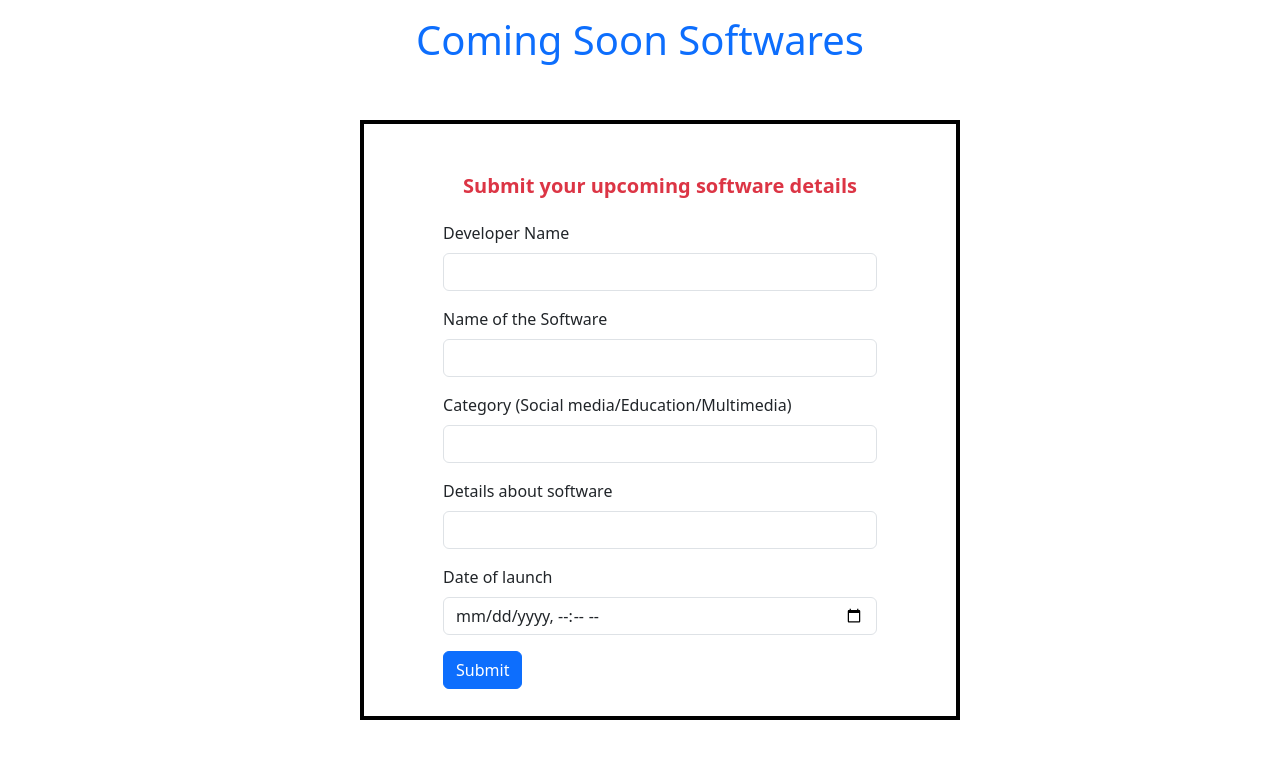
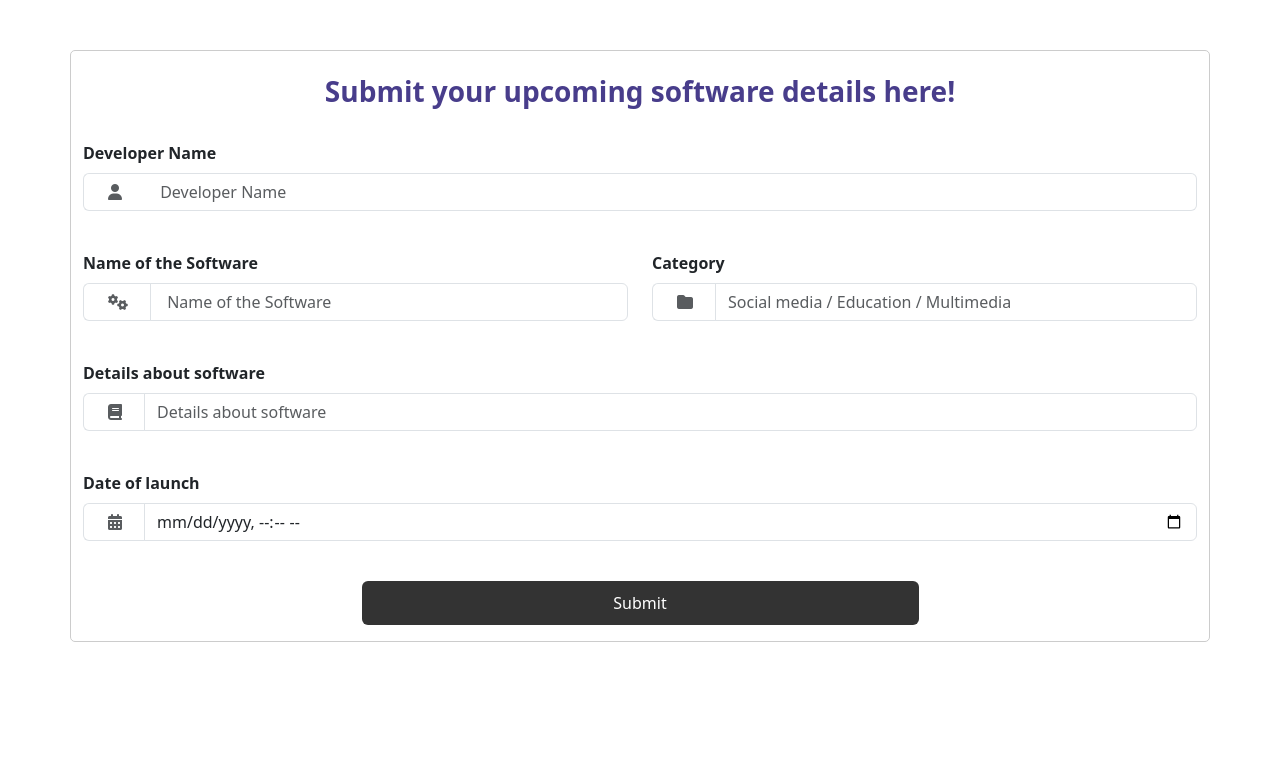
Before and after one commit to LakruwanJ/SoftDex, a PHP site: page /pages/comingsoon.php in a window 1280 px wide. Shown: the top 759 px of the page. Run offline with PHP 8.4, Linux system fonts and the light colour scheme; some libraries are stand-ins or nearby versions.

Commit message:
comin soon
update

```diff
--- a/css/comingsoon.css
+++ b/css/comingsoon.css
@@ -1,52 +1,77 @@
-/* Reset default margin and padding */
-body {
 
-  margin: 0;
-  padding: 0;
-}
 
-/* Style the body element */
-body {
-
-}
-p{
-  margin: 20px;
-  padding: 10px;
-
-}
-#para1{
-  margin: 0;
-  padding: 5px;
-}
-
-#para2{
-  margin: 10px;
-  padding: 10px;
+.header {
+  background-color: black;
+  color: white;
+  text-align:center;
+  padding: 20px;
 }
 
 
-/* Style the container div */
-.div {
-  width: 600px;
-  height: 600px;
-  align-items: center;
-  justify-content: center;
-  display: flex;
-  padding:5px;
-  margin: 20px;
-  position: absolute;
-  top: 50%;
-  left: 50%;
-  transform: translate(-50%, -50%);
+.container {
+margin-top: 50px;
+border: 1px solid #ccc;
+border-radius: 5px;
+ margin-bottom: 20px;
+/* color: darkslateblue; */
 
 }
-
-/* Add a border to the container div */
-.border-4 {
-  border: 4px solid black;
+.section1{
+padding: 30px;
+border: 1px solid #ccc;
+border-radius: 5px;
+margin-bottom: 10px;
+background-color:#ffffff;
+/*color: darkslateblue;  */
 }
 
-/* Center the text within the container div */
-.text-center {
-  text-align: center;
+.col-md-4 {
+padding: 20px;
+border: 1px solid #ccc;
+border-radius: 5px;
+margin-bottom: 20px;
+
 }
+col-md-8 {
+padding: 20px;
+border: 1px solid #ccc;
+border-radius: 5px;
+margin-bottom: 20px;
+
+
+}
+form label {
+font-weight: bold;
+}
+
+.form-group {
+margin-bottom: 20px;
+}
+
+.form-control {
+width: 100%;
+padding: 10px;
+border: 1px solid #ccc;
+border-radius: 5px;
+}
+
+.btn-primary {
+background-color: #007bff;
+color: #fff;
+border: none;
+padding: 10px 20px;
+border-radius: 5px;
+cursor: pointer;
+}
+
+.btn-primary:hover {
+background-color: #0056b3;
+}
+
+button[type="submit"] {
+background-color: #333;
+color: #fff;
+padding: 10px 20px;
+border: none;
+cursor: pointer;
+}
--- a/pages/comingsoon.php
+++ b/pages/comingsoon.php
@@ -17,54 +17,164 @@ if (isset($_GET['error'])) {
 <html lang="en">
     <head>
         <meta charset="UTF-8">
+<meta http-equiv="X-UA-Compatible" content="IE=edge">
 <meta name="viewport" content="width=device-width, initial-scale=1.0">
-        <title>Coming Soon</title>
-        <link rel="stylesheet" href="../css/comingsoon.css">
+<link rel="stylesheet" type="text/css" href="../css/comingsoon.css">
+<link rel="stylesheet" href="https://cdnjs.cloudflare.com/ajax/libs/twitter-bootstrap/4.1.2/css/bootstrap.min.css" />
+<link href="https://fonts.googleapis.com/css?family=Roboto" rel="stylesheet" />
+<link rel="stylesheet" href="path/to/bootstrap.min.css">
+<script src="https://kit.fontawesome.com/b0ede3d087.js" crossorigin="anonymous"></script>
 
+</head>
 
-        <link href="https://cdn.jsdelivr.net/npm/bootstrap@5.3.2/dist/css/bootstrap.min.css" rel="stylesheet" integrity="sha384-T3c6CoIi6uLrA9TneNEoa7RxnatzjcDSCmG1MXxSR1GAsXEV/Dwwykc2MPK8M2HN" crossorigin="anonymous">
-        <script src="https://cdn.jsdelivr.net/npm/bootstrap@5.3.2/dist/js/bootstrap.bundle.min.js" integrity="sha384-C6RzsynM9kWDrMNeT87bh95OGNyZPhcTNXj1NW7RuBCsyN/o0jlpcV8Qyq46cDfL" crossorigin="anonymous"></script>
-    </head>
 
 <body>
 
 
+<div class="container">
 
-        <p class="text-center fs-1 text-primary">Coming Soon Softwares</p>
+   <form action="comingswregister.php" method="post" enctype="multipart/form-data">
 
 
-        <div class="div border-4">
+        <div class="row">
 
 
-            <form action="comingswregister.php" method="POST">
-                <p class="text-center text-danger fs-5" id="para2" > <b> Submit your upcoming software details </b></p>
 
-                <div class="mb-3">
+
+
+            <div class="col-md-12">
+                <br>
+                <h3 style="text-align: center; color: darkslateblue"><b>  Submit your upcoming software details here! </b></h3>
+                <br>
+
+
+
+
+                <!--Developer Name-->
+
+
+                <div class="form-group">
+                    <div class="row">
+
+                        <div class="col-lg-12 mb-4">
                              <?= $message ?>
-                    <label for="nameofdeveloper" class="form-label">Developer Name</label>
-                    <input type="text" class="form-control" id="namedevelpoer" name="devname" value="">
+                            <label for="title">Developer Name</label>
+                            <div class="input-group">
+                                <div class="input-group-prepend">
+                                    <span class="input-group-text bg-white px-4 border-md border-right-0">
+                                        <i class="fa fa-user text-muted"></i>
+                                    </span>
                                 </div>
-                <div class="mb-3">
-                    <label for="nameofsoftware" class="form-label">Name of the Software</label>
-                    <input type="text" class="form-control" id="nameofsoftware" name="swname" value="">
+
+                                <input id="namedevelpoer" type="text" name="devname" placeholder=" Developer Name" class="form-control bg-white border-left-0 border-md" required>
                             </div>
-                <div class="mb-3">
-                    <label for="nameofsoftware" class="form-label">Category (Social media/Education/Multimedia)</label>
-                    <input type="text" class="form-control" id="namedevelpoer" name="category" value="">
+                        </div>
+                    </div>
+                </div>
+
+
+
+
+
+
+                <!--Name of the Software-->
+                <div class="form-group">
+                    <div class="row">
+
+                        <div class="col-lg-6 mb-4">
+                            <label for="nameofsoftware">Name of the Software</label>
+                            <div class="input-group">
+                                <div class="input-group-prepend">
+                                    <span class="input-group-text bg-white px-4 border-md border-right-0">
+                                        <i class="fa fa-cogs text-muted"></i>
+
+                                    </span>
+                                </div>
+                                <input type="text" class="form-control" id="nameofsoftware" name="swname" placeholder=" Name of the Software"value="">
+                            </div>
+                        </div>
+
+                        <div class="col-lg-6 mb-4">
+                            <label for="language">Category </label>
+                            <div class="input-group">
+                                <div class="input-group-prepend">
+                                    <span class="input-group-text bg-white px-4 border-md border-right-0">
+                                        <i class="fa fa-folder text-muted"></i>
+
+                                    </span>
+                                </div>
+                                <input type="text" class="form-control" id="namedevelpoer" name="category"  placeholder="Social media / Education / Multimedia"value="">
+                            </div>
+                        </div>
+
 
                     </div>
-                <div class="mb-3">
-                    <label for="detailsoftware" class="form-label">Details about software</label>
-                    <input type="text" class="form-control" id="detailsoftware"  name="details" value="">
                 </div>
-                <div class="mb-3">
-                    <label for="launchdate" class="form-label">Date of launch</label>
+
+
+
+                <!--Details about software-->
+
+
+               <div class="form-group">
+                <div class="row">
+                    <div class="col-lg-12 mb-4">
+                        <label for="detailsoftware">Details about software</label>
+                        <div class="input-group">
+                            <div class="input-group-prepend">
+                                <span class="input-group-text bg-white px-4 border-md border-right-0">
+                                    <i class="fa fa-book text-muted"></i>
+                                </span>
+                            </div>
+
+                            <input type="text" class="form-control" id="detailsoftware"  name="details"  placeholder="Details about software"value="">
+                        </div>
+                    </div>
+                </div>
+            </div>
+
+
+               <!--Date of launch-->
+
+
+               <div class="form-group">
+                <div class="row">
+                    <div class="col-lg-12 mb-4">
+                        <label for="launchdate">Date of launch</label>
+                        <div class="input-group">
+                            <div class="input-group-prepend">
+                                <span class="input-group-text bg-white px-4 border-md border-right-0">
+                                    <i class="fa fa-calendar text-muted"></i>
+
+                                </span>
+                            </div>
+
                             <input type="datetime-local" class="form-control" id="launchdate" name="dateofrelease" value="">
                         </div>
-                <button  name="submit" class="btn btn-primary" >Submit</button>
+                    </div>
+                </div>
+            </div>
+
+
+
+                <!--Submit button-->
+                <div class="form-group text-center">
+                   <button type="submit" class="btn btn-primary w-50" name="submit">Submit</button>
+                </div>
+
+
+            </div>
+
+        </div>
+
 
     </form>
 </div>
 
+<br>
+<br>
+
+
+
 </body>
 </html>
```
Lines whose indentation alone changed are shown as unchanged.
